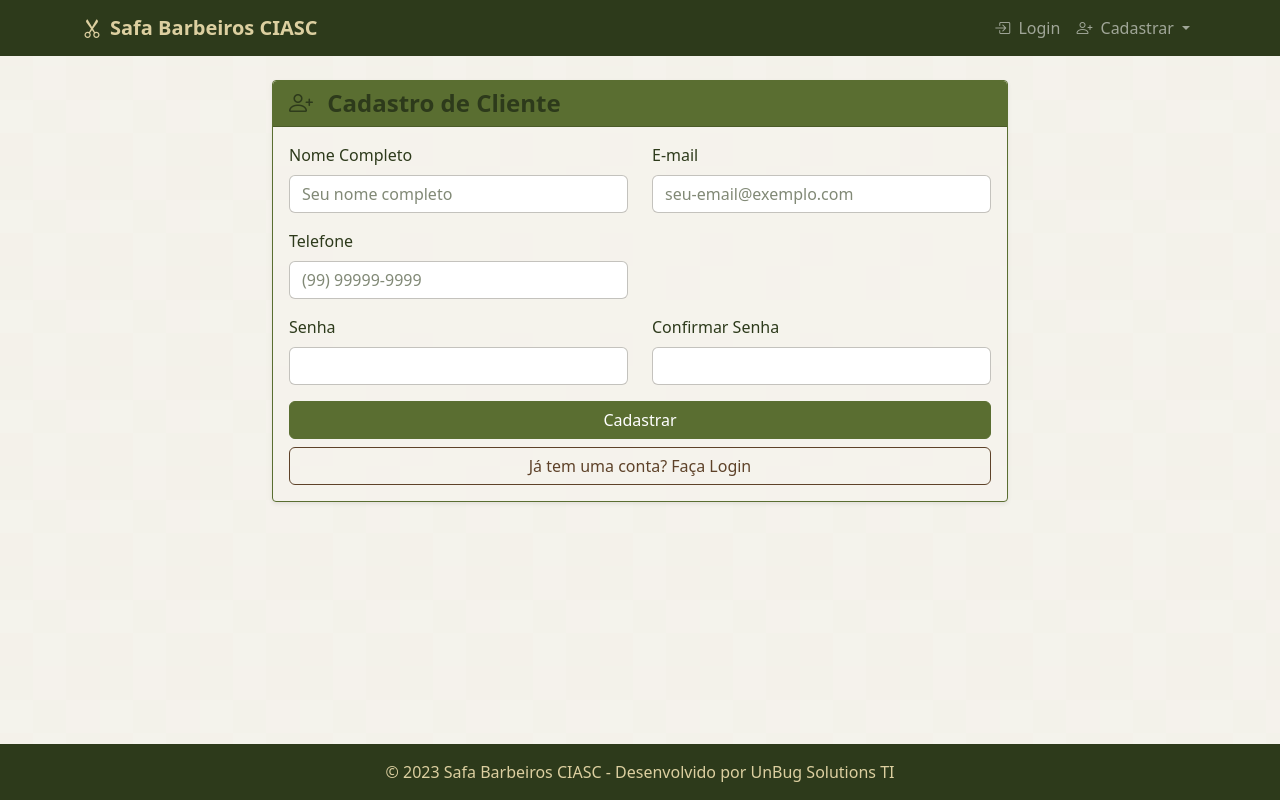
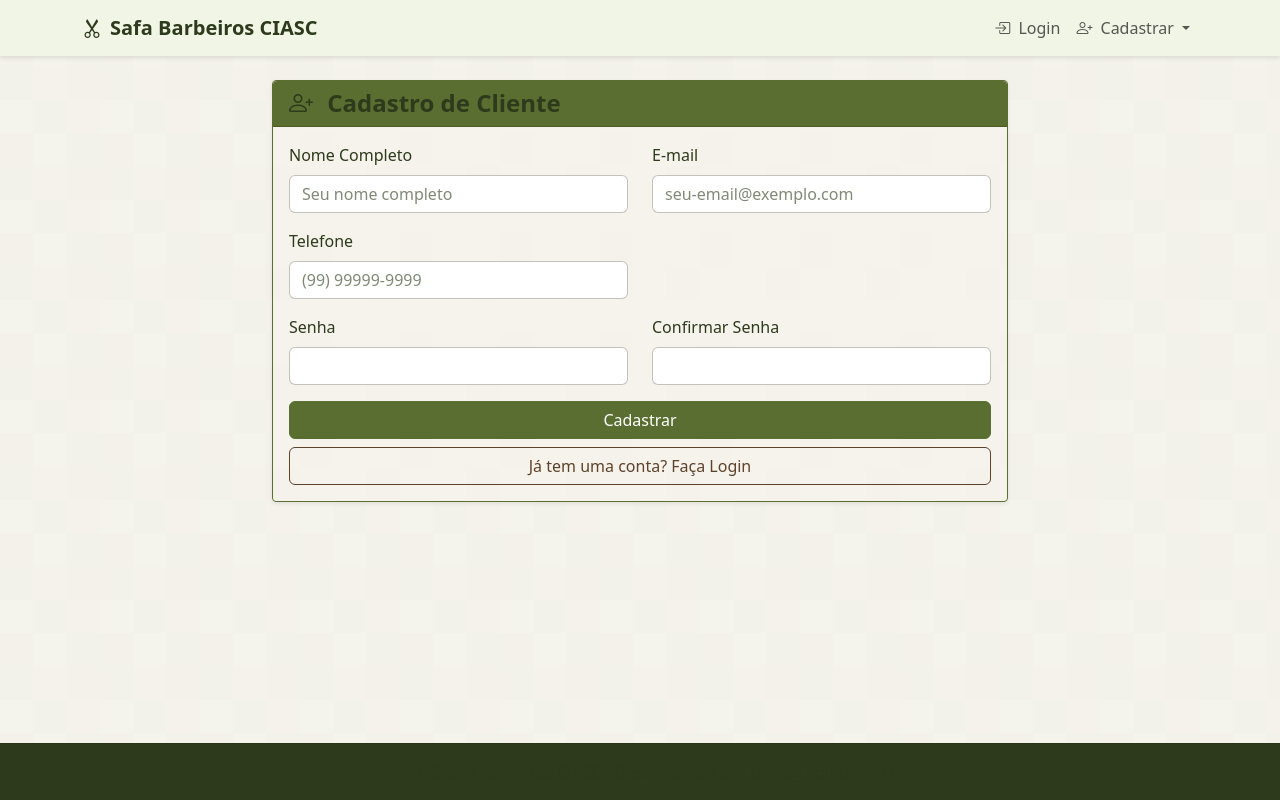
Before and after one commit to sarziel/SafaBarbeiros-1, a Flask app: page /auth/registro/cliente in a window 1280 px wide. Run offline with Flask 3, Linux system fonts and the light colour scheme.

Commit message:
Set default availability for barbers and improve overall color theme
Sets barbers to be available every day by default and adjusts the light theme.

Updates PerfilBarbeiro creation in auth.py to default to all days and modifies custom.css and base.html for a clearer light theme.

Replit-Commit-Author: Agent
Replit-Commit-Session-Id: dec8f9d2-2903-403c-91d2-982cca499680
Replit-Commit-Screenshot-Url: https://storage.googleapis.com/screenshot-production-us-central1/7303ab6e-ef52-49f7-87d5-e50b4945257d/804df862-25c8-413b-bf50-704304784e38.jpg

```diff
--- a/app/routes/auth.py
+++ b/app/routes/auth.py
@@ -82,14 +82,14 @@ def registro_barbeiro():
         db.session.add(user)
         db.session.commit()
 
-        # Criar perfil de barbeiro
+        # Criar perfil de barbeiro - todos os dias disponíveis por padrão
         perfil = PerfilBarbeiro(
             user_id=user.id,
             especialidade=form.especialidade.data,
             bio=form.bio.data,
             horario_inicio=form.horario_inicio.data,
             horario_fim=form.horario_fim.data,
-            dias_trabalho=','.join(map(str, form.dias_trabalho.data))
+            dias_trabalho='1,2,3,4,5,6,7'  # Todos os dias disponíveis por padrão
         )
 
         db.session.add(perfil)
--- a/app/static/css/custom.css
+++ b/app/static/css/custom.css
@@ -1,21 +1,28 @@
 /* Estilos personalizados para o Safa Barbeiros CIASC */
 
-/* Cores customizadas - Baseadas no camuflado dos Fuzileiros Navais do Brasil */
+/* Cores customizadas - Baseadas no camuflado dos Fuzileiros Navais do Brasil (versão clara) */
 :root {
+    /* Cores escuras originais */
     --military-dark-green: #2D3A1B;    /* Verde escuro militar */
     --military-olive: #5A6E31;         /* Verde oliva militar */
     --military-brown: #5E4229;         /* Marrom terroso */
     --military-tan: #A08047;           /* Bege/caqui */
-    --military-sand: #DCCFA0;          /* Areia claro - cor ajustada para melhor contraste */
+    --military-sand: #DCCFA0;          /* Areia claro */
 
-    /* Cores do sistema adaptadas para o tema militar */
+    /* Cores claras para o tema light */
+    --military-light: #F0F5E6;         /* Verde claro */
+    --military-light-olive: #E6EDD9;   /* Verde oliva claro */
+    --military-light-brown: #F0E8DB;   /* Marrom claro */
+    --military-light-tan: #F5F1E6;     /* Bege claro */
+
+    /* Cores do sistema adaptadas para o tema militar (modo claro) */
     --barbeiro-primary: var(--military-olive);       /* Verde oliva como cor primária */
     --barbeiro-secondary: var(--military-brown);     /* Marrom como cor secundária */
-    --barbeiro-success: #4D6B2E;                     /* Verde mais escuro para sucesso - ajustado */
-    --barbeiro-danger: #A04236;                      /* Vermelho terroso para perigo - ajustado */
-    --barbeiro-warning: var(--military-sand);        /* Areia para avisos */
-    --barbeiro-info: #5D86A2;                        /* Azul naval escuro para info - ajustado */
-    --barbeiro-light: #E8E4D5;                       /* Bege claro para fundos */
+    --barbeiro-success: #4D6B2E;                     /* Verde mais escuro para sucesso */
+    --barbeiro-danger: #A04236;                      /* Vermelho terroso para perigo */
+    --barbeiro-warning: var(--military-tan);         /* Tan para avisos */
+    --barbeiro-info: #5D86A2;                        /* Azul naval escuro para info */
+    --barbeiro-light: var(--military-light);         /* Verde claro para fundos */
     --barbeiro-dark: var(--military-dark-green);     /* Verde escuro para elementos escuros */
 
     /* Cores de texto para contraste otimizado */
--- a/app/templates/base.html
+++ b/app/templates/base.html
@@ -24,9 +24,9 @@
     </style>
 </head>
 <body>
-    <nav class="navbar navbar-expand-lg navbar-dark mb-4" style="background-color: var(--military-dark-green);">
+    <nav class="navbar navbar-expand-lg navbar-light mb-4" style="background-color: var(--military-light); box-shadow: 0 2px 4px rgba(0,0,0,0.1);">
         <div class="container">
-            <a class="navbar-brand" href="{{ url_for('auth.login') }}" style="color: var(--military-sand); font-weight: bold;">
+            <a class="navbar-brand" href="{{ url_for('auth.login') }}" style="color: var(--military-dark-green); font-weight: bold;">
                 <i class="bi bi-scissors me-2"></i>Safa Barbeiros CIASC
             </a>
             <button class="navbar-toggler" type="button" data-bs-toggle="collapse" data-bs-target="#navbarNav"
@@ -155,9 +155,9 @@
         {% block content %}{% endblock %}
     </div>
 
-    <footer class="footer mt-auto py-3 text-light" style="background-color: var(--military-dark-green);">
+    <footer class="footer mt-auto py-3" style="background-color: var(--military-light); border-top: 1px solid rgba(0,0,0,0.1);">
         <div class="container text-center">
-            <span style="color: var(--military-sand);">&copy; 2023 Safa Barbeiros CIASC - Desenvolvido por UnBug Solutions TI</span>
+            <span style="color: var(--military-dark-green);">&copy; 2023 Safa Barbeiros CIASC - Desenvolvido por UnBug Solutions TI</span>
         </div>
     </footer>
 
```
